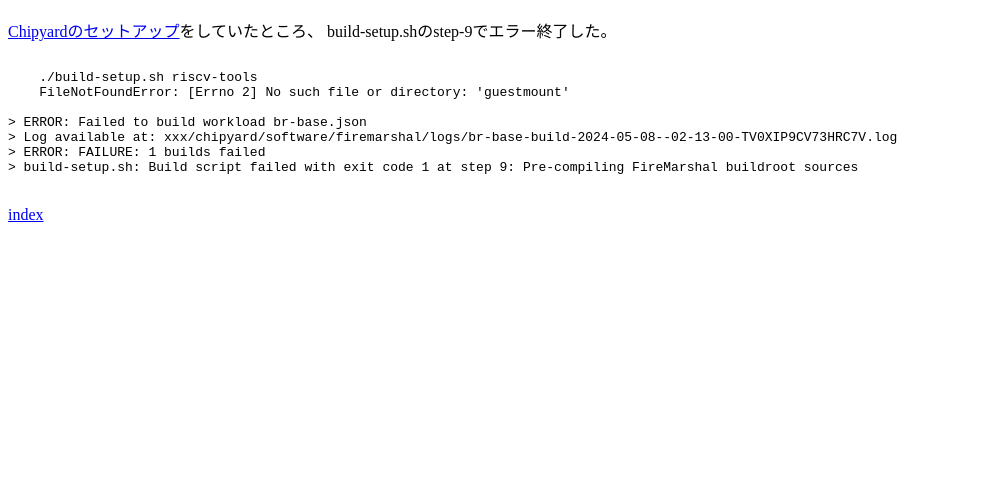
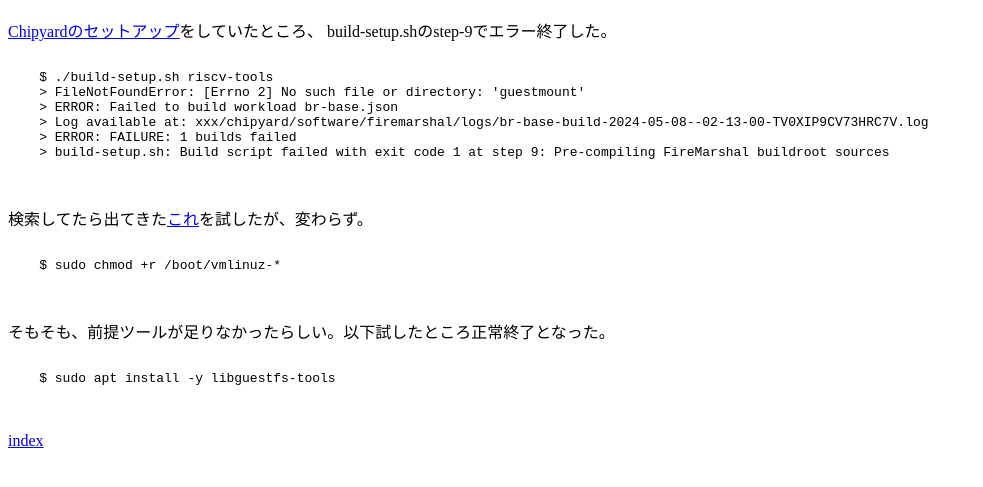
Before and after one commit to chickenatama/chickenatama.github.io, a plain HTML site: page memo/daily/20240508.html in a window 1280 px wide. Shown: the part 57-544 px from the top of the page, without its empty margins (0-983 px from the left). Drawn offline with Linux system fonts and the light colour scheme.

Commit message:
Update 20240508.html

```diff
--- a/memo/daily/20240508.html
+++ b/memo/daily/20240508.html
@@ -8,14 +8,26 @@
     <a href="https://chipyard.readthedocs.io/en/stable/Chipyard-Basics/Initial-Repo-Setup.html/">Chipyardのセットアップ</a>をしていたところ、
     build-setup.shのstep-9でエラー終了した。<br>
     <pre><code class="language-bash">
-    ./build-setup.sh riscv-tools
-    FileNotFoundError: [Errno 2] No such file or directory: 'guestmount'
-
+    $ ./build-setup.sh riscv-tools
+    > FileNotFoundError: [Errno 2] No such file or directory: 'guestmount'
     > ERROR: Failed to build workload br-base.json
     > Log available at: xxx/chipyard/software/firemarshal/logs/br-base-build-2024-05-08--02-13-00-TV0XIP9CV73HRC7V.log
     > ERROR: FAILURE: 1 builds failed
     > build-setup.sh: Build script failed with exit code 1 at step 9: Pre-compiling FireMarshal buildroot sources
     </code></pre><BR>
+    検索してたら出てきた<a href="https://github.com/firesim/FireMarshal/issues/30">これ</a>を試したが、変わらず。<br>
+    <pre><code class="language-bash">
+    $ sudo chmod +r /boot/vmlinuz-*
+    </code></pre><br>
+    そもそも、前提ツールが足りなかったらしい。以下試したところ正常終了となった。
+    <pre><code class="language-bash">
+    $ sudo apt install -y libguestfs-tools
+    </code></pre><br>
+
+
+
+
+
     <a href="https://chickenatama.github.io/index.html">index</a><BR>
 
 </BODY>
```
Lines whose indentation alone changed are shown as unchanged.
